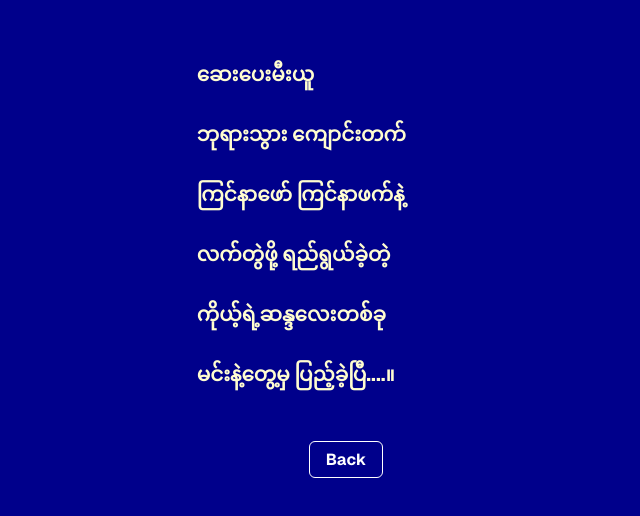
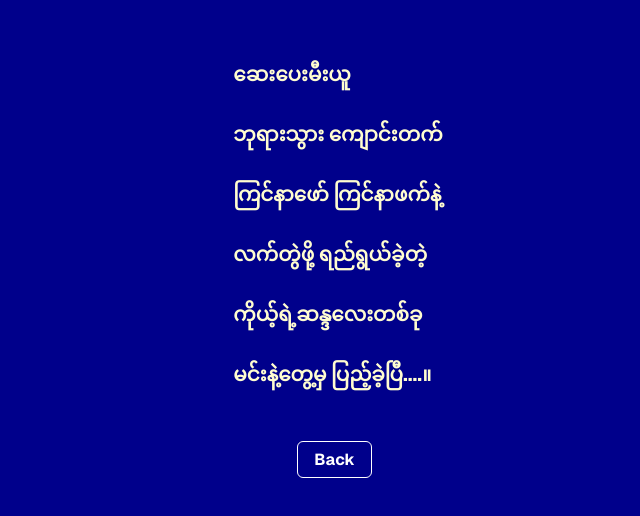
Before and after one commit to AungNaingPhyo2006/aanda, a Next.js app: page /love in a window 1280 px wide. Shown: the part 120-636 px from the top of the page, without its empty margins (302-942 px from the left). Built offline with nearby package versions, Linux system fonts and the light colour scheme.

Commit message:
Update page.tsx

```diff
--- a/app/love/page.tsx
+++ b/app/love/page.tsx
@@ -17,7 +17,7 @@ export default function Love() {
         ကြည့်ရှုမည်
       </Link> */}
       <div className='h-20'/>
-      <div className="mx-24">
+      <div className="mx-12">
       <Link className="rounded-full border border-solid border-white hover:bg-pink-500 hover:border-transparent  font-bold text-white py-2 px-4 rounded-md hover:bg-blue-600" href="/">Back</Link>
       </div>
       </div>
```
